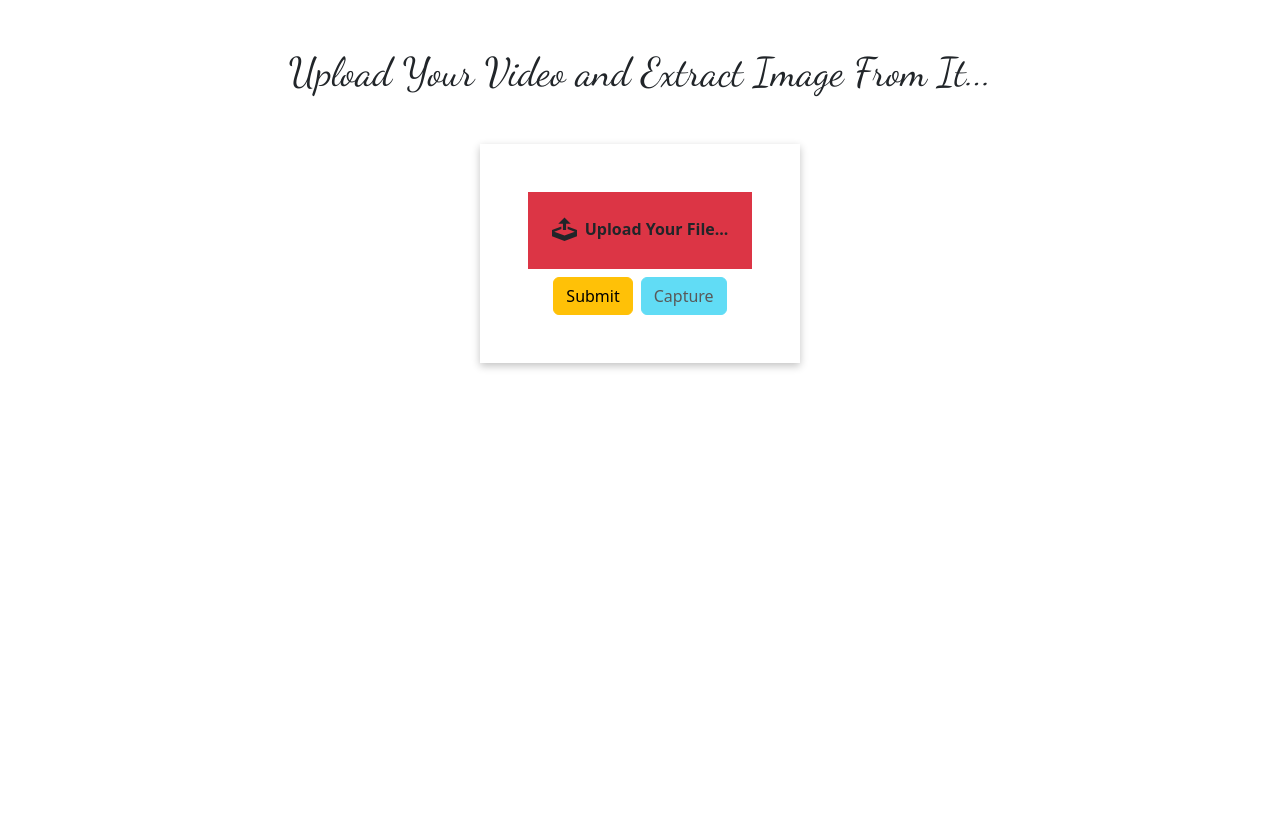
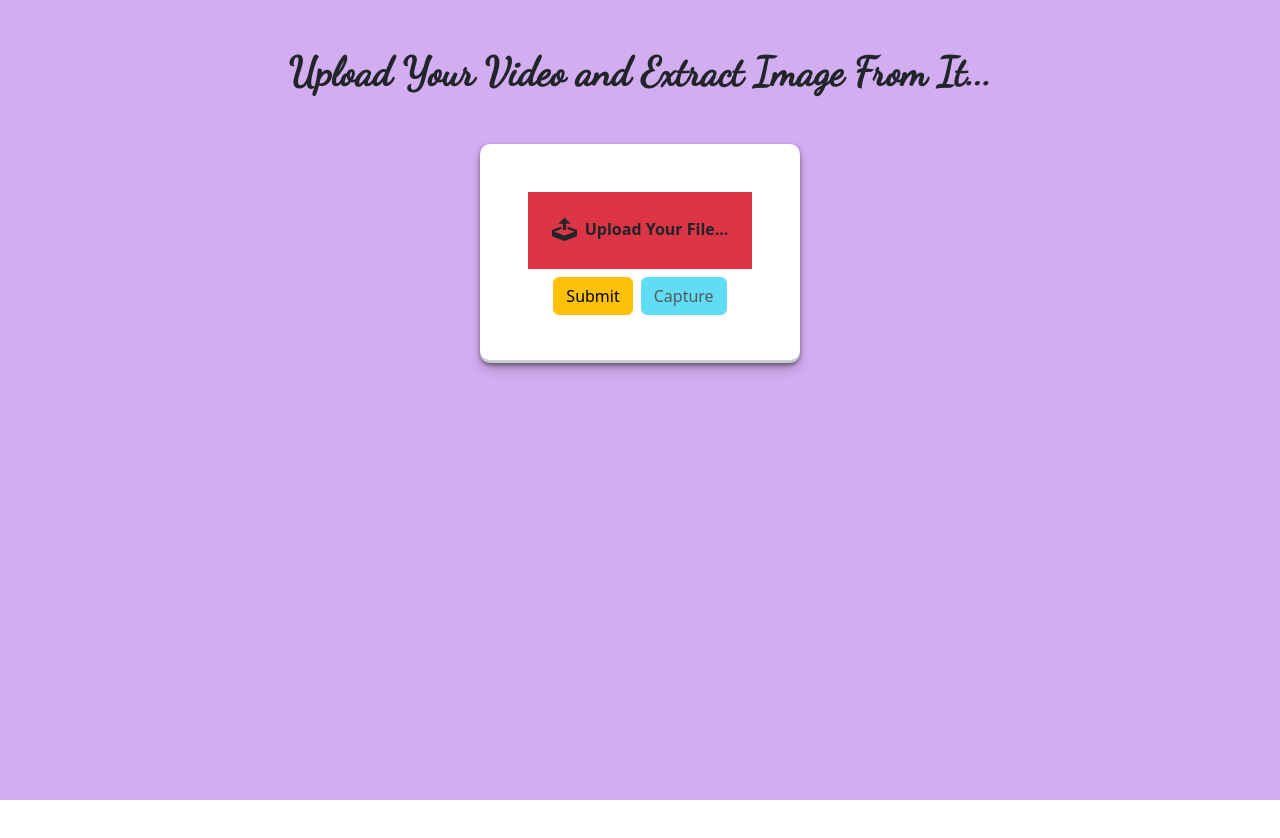
Before and after one commit to saravanabot0/extractImageFromVideo, a React (Create React App) app: page / in a window 1280 px wide. Shown: the top 838 px of the page. After the commit the page ends 800 px from the top, so only its background shows below. Built offline with nearby package versions, Linux system fonts and the light colour scheme; the HTML template or start-up script is replaced by a standard one.

Commit message:
addBackgroundColor

```diff
--- a/src/App.css
+++ b/src/App.css
@@ -1,29 +1,34 @@
 .App {
-  height: 100vh;
+  min-height: 100vh;
   text-align: center;
+  background-color: #d2adf0;
 }
 /* .chooseFile {
   cursor: pointer;
 } */
 .heading {
   font-family: 'Dancing Script', cursive;
+  font-weight: 600;
 }
 .full-content-style {
   display: flex;
 }
 .overallUploadBox {
-  box-shadow: rgba(0, 0, 0, 0.24) 0px 3px 8px;
+  box-shadow: rgba(0, 0, 0, 0.4) 0px 2px 4px, rgba(0, 0, 0, 0.3) 0px 7px 13px -3px, rgba(0, 0, 0, 0.2) 0px -3px 0px inset;
+  background-color: #fff;
+  border-radius: 10px;
 }
 .overallDrawnImg {
-  /* background-color: aquamarine; */
+  background-color: #fff;
   display: flex;
   flex-direction: column;
   justify-content: center;
   align-items: center;
-  box-shadow: rgba(0, 0, 0, 0.24) 0px 3px 8px;
+  box-shadow: rgba(0, 0, 0, 0.4) 0px 2px 4px, rgba(0, 0, 0, 0.3) 0px 7px 13px -3px, rgba(0, 0, 0, 0.2) 0px -3px 0px inset;
   margin-left: 20px;
   /* height: 65%; */
   padding: 55px 0px;
+  border-radius: 10px;
 }
 .drawnImagBox {
   display: flex;
--- a/src/App.js
+++ b/src/App.js
@@ -72,7 +72,7 @@ function App() {
   };
 
   return (
-    <div className="App d-flex flex-column mt-5 align-items-center">
+    <div className="App d-flex flex-column pt-5 align-items-center">
       <h1 className="mb-5 heading"> Upload Your Video and Extract Image From It... </h1>
       <div className="full-content-style">
       <form method="post" className="p-5 overallUploadBox">
```
